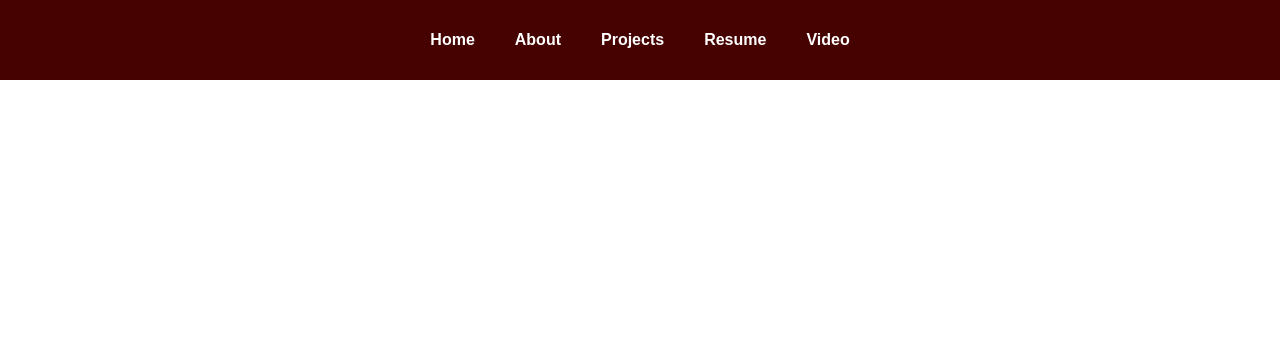
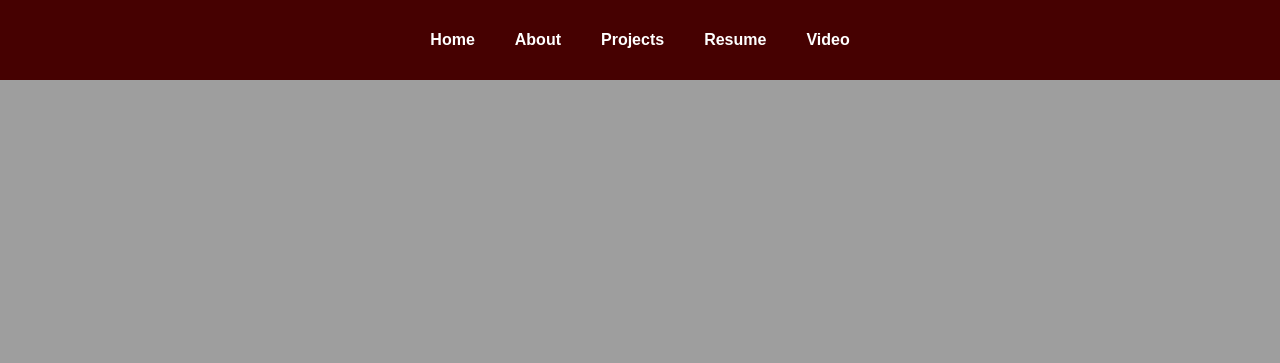
Before and after one commit to Ianbrowski/Portfolio, a plain HTML site: page index.html in a window 1280 px wide. Shown: the top 363 px of the page. Drawn offline with Linux system fonts and the light colour scheme; the site is published under a folder, as on GitHub Pages, so addresses that start at the root find nothing.

Commit message:
Update style.css

```diff
--- a/style.css
+++ b/style.css
@@ -8,7 +8,7 @@ body {
   margin: 0;
   font-family: 'Arial', sans-serif;
   color: #333;
-  background-image: url('/asset/m.gif');
+  background-image: url('asset/m.gif');
   background-size: cover;
    backdrop-filter:blur(5px);
 }
```
